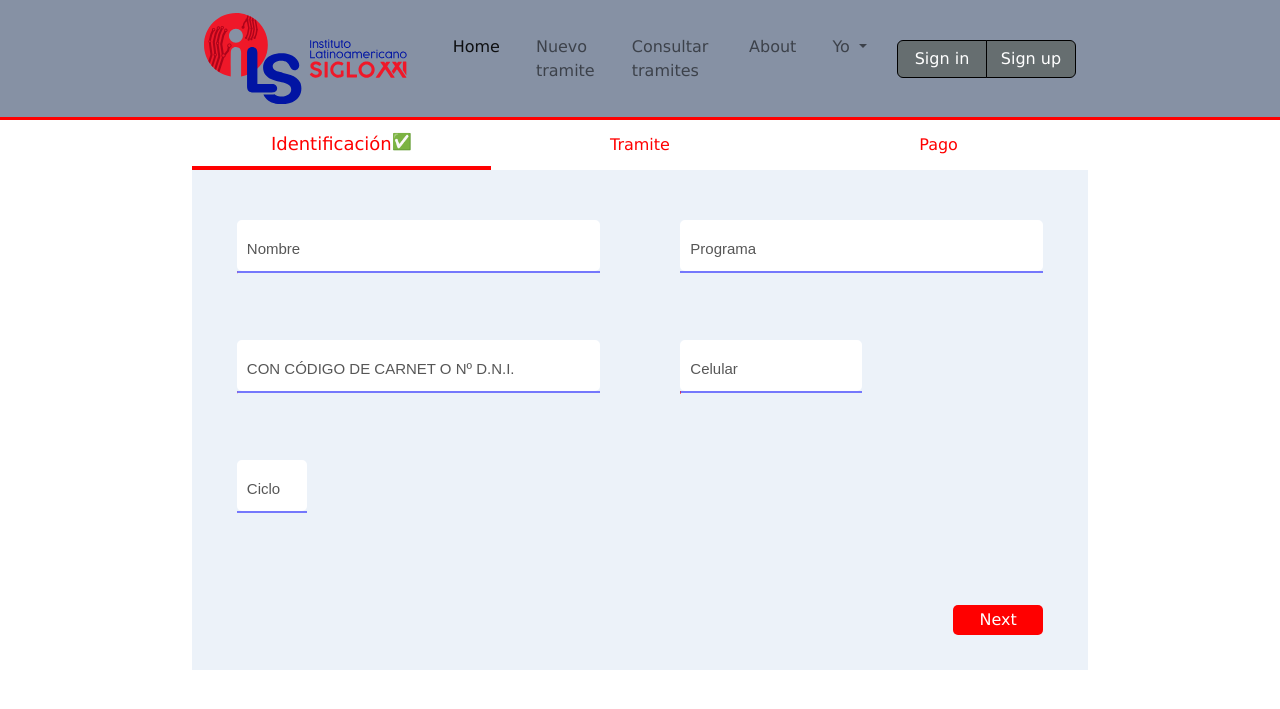
After one commit to Edgar-ae/FUT_CTR-B_v2, a Django app: page /form_new_fut/identification in a window 1280 px wide. The commit adds this page. Shown: the top 709 px of the page. Run offline with Django 4.2, Linux system fonts and the light colour scheme; some libraries are stand-ins or nearby versions.

Commit message:
identification finished

```diff
--- /dev/null
+++ b/myapp/static/styles/create_fut/base2.css
@@ -0,0 +1,44 @@
+.content-f{
+    /* background: salmon; */
+    width: 70%;
+    height: 500px;
+    margin: 0px auto;
+}
+
+.navbar-f{
+    width: 100%;
+    height: 50px;
+    /* background: salmon; */
+    display: flex;
+}
+
+.navbar-f-item{
+    width: 33.33%;
+    height: 100%;
+    background: red;
+}
+
+.item-f{
+    width: 100%;
+    height: 100%;
+    background: white;
+    display: flex;
+}
+.item-ftoo{
+    /* background: pink; */
+    margin: auto;
+    display: flex;
+}
+.item-ftoo p{
+    color: red;
+    margin: auto;
+
+}
+.activate-f{
+    height: 92%;
+}
+
+.activate-f p{
+    margin: auto;
+    font-size: 18px;
+}
--- /dev/null
+++ b/myapp/static/styles/create_fut/identification.css
@@ -0,0 +1,53 @@
+.bodyf{
+    width: 100%;
+    background: #ECF2F9;
+    padding: 10px 0px;
+}
+.content_form{
+    width: 90%;
+    height: 100%;
+    /* background: green; */
+    margin: auto;
+    display: block;
+}
+
+.form_block{
+    width: 100%;
+    height: 80px;
+    /* background: pink; */
+    margin: 40px 0px 0px 0px;
+    display: block;
+}
+
+.from_item{
+    width: 45%;
+    height: 100%;
+    /* background: skyblue; */
+    float: left;
+    display: grid;
+}
+
+.from_item label{
+    margin: auto 10px;
+}
+.from_item input{
+    border: none;
+    border-radius: 5px;
+}
+.from_item textarea{
+    border: none;
+    border-radius: 10px;
+}
+
+.from_item button{
+    border: none;
+    border-radius: 5px;
+    color:white;
+    background: red;
+    width: 90px;
+    height: 30px;
+    margin: auto 0px auto auto;
+}
+
+
+/* ------------------------------------------------- */
--- /dev/null
+++ b/myapp/static/styles/create_fut/indem.css
@@ -0,0 +1,89 @@
+* {
+  box-sizing: border-box;
+}
+
+.group {
+  width: 100%;
+  height: 100%;
+  overflow: hidden;
+  position: relative;
+}
+
+label {
+  position: absolute;
+  top: 20px;
+  color: rgba(0, 0, 0, 0.664);
+  font: 400 20px Roboto;
+  font-size: 15px;
+  cursor: text;
+  margin: auto;
+  transition: 0.25s ease;
+  font-family: Arial, Helvetica, sans-serif;
+}
+
+input {
+  display: block;
+  width: 100%;
+  padding-top: 20px;
+  padding-left: 20px;
+  border: none;
+  border-radius: 0;
+  color: black;
+  font-size: 20px;
+  font-family: Arial, Helvetica, sans-serif;
+  transition: 0.3s ease;
+  margin: auto;
+}
+input:valid ~ label {
+  top: 0;
+  font: 700 12px Roboto;
+  color: rgba(0, 0, 0, 0.5);
+  font-family: Arial, Helvetica, sans-serif;
+}
+input:focus {
+  outline: none;
+}
+input:focus ~ label {
+  top: 0;
+  font: 700 12px Roboto;
+  color: red;
+  font-family: Arial, Helvetica, sans-serif;
+}
+input:focus ~ .bar:before {
+  transform: translateX(0);
+}
+input:-webkit-autofill {
+  -webkit-box-shadow: 0 0 0px 1000px red inset;
+  -webkit-text-fill-color: white !important;
+}
+
+.bar {
+  background: rgba(0, 0, 255, 0.5);
+  content: "";
+  width: 100%;
+  height: 2px;
+  transition: 0.3s ease;
+  position: relative;
+}
+.bar:before {
+  content: "";
+  position: absolute;
+  width: 100%;
+  height: 150%;
+  background: red;
+  transform: translateX(-100%);
+}
+
+.number {
+  width: 70px;
+}
+
+.nomber_long {
+  width: 50%;
+}
+
+::selection {
+  background: rgba(255, 0, 0, 0.3);
+}
+
+/*# sourceMappingURL=indem.css.map */
--- /dev/null
+++ b/myapp/static/styles/create_fut/indem.scss
@@ -0,0 +1,110 @@
+
+$main-color: #F44336;
+$secondary-color: blue;
+$main-color: red;
+$secondary-color: red;
+$width: 300px; // Change Me
+
+* {
+  box-sizing: border-box;
+}
+
+.group {
+  width: 100%;
+  height: 100%;
+  overflow: hidden;
+  position: relative;
+//   background: forestgreen;
+
+}
+
+label {
+  position: absolute;
+  top: $width/15;
+  color:rgba(0, 0, 0, 0.664);
+  font: 400 $width/15 Roboto;
+  font-size: 15px;
+  cursor: text;
+  margin: auto;
+  transition: .25s ease;
+  font-family: Arial, Helvetica, sans-serif;
+}
+
+input {
+  display: block;
+  width: 100%;
+  padding-top: $width/15;
+  padding-left: 20px;
+  border: none;
+  border-radius: 0; // For iOS
+  // border-bottom: solid $width/150 rgba(white, .5);
+  color: black;
+//   background: $main-color;
+  font-size: $width/15;
+  font-family: Arial, Helvetica, sans-serif;
+  transition: .3s ease;
+  margin: auto;
+  &:valid {
+    // border-bottom-color: rgba(white, .5);
+    ~label {
+      top: 0;
+      font: 700 $width/25 Roboto;
+      color: rgba(black, .5);
+      font-family: Arial, Helvetica, sans-serif;
+    }
+  }
+  &:focus {
+    outline: none;
+    // border-bottom-color: $secondary-color;
+    ~label {
+      top: 0;
+      font: 700 $width/25 Roboto;
+      color: $secondary-color;
+      font-family: Arial, Helvetica, sans-serif;
+    }
+
+
+    ~ .bar:before {
+    transform: translateX(0);
+    }
+  }
+
+  // Stop Chrome's hideous pale yellow background on auto-fill
+
+  &:-webkit-autofill {
+    -webkit-box-shadow: 0 0 0px 1000px $main-color inset;
+    -webkit-text-fill-color: white !important;
+    // border-bottom-color: rgba(white, .5);
+  }
+}
+
+.bar {
+  // background: $secondary-color;
+  background: rgba(blue, .5);
+  content: '';
+  width: 100%;
+  // height: $width/100;
+  height: $width/150;
+  // transform: translateX(-100%);
+  transition: .3s ease;
+  // margin-top: -2px;
+  //
+  position: relative;
+  &:before {
+    content: '';
+    position: absolute;
+    width: 100%;
+    height: 150%;
+    background: $secondary-color;
+    transform: translateX(-100%);
+
+  }
+}
+.number{
+    width: 70px;
+}
+.nomber_long{
+    width: 50%;
+}
+
+::selection {background: rgba($secondary-color, .3);}
--- /dev/null
+++ b/myapp/templates/create_fut/base_form_new_fut.html
@@ -0,0 +1,43 @@
+{% extends 'layouts/base.html' %}
+
+{% load static %}
+{% block linkstyle %}
+<link rel="stylesheet" href="{% static '/styles/create_fut/base2.css' %}">
+{% block linkstyle2 %}
+{% endblock %}
+{% endblock %}
+
+{% block content %}
+
+<div class="content-f">
+    <div class="navbar-f">
+        <div class="navbar-f-item">
+            <div class="item-f activate-f">
+                <div class="item-ftoo">
+                    <p>Identificación</p>
+                    <span>✅</span>
+                </div>
+            </div>
+        </div>
+        <div class="navbar-f-item">
+            <div class="item-f">
+                <div class="item-ftoo">
+                    <p>Tramite</p>
+                    <span></span>
+                </div>
+            </div>
+        </div>
+        <div class="navbar-f-item">
+            <div class="item-f">
+                <div class="item-ftoo">
+                    <p>Pago</p>
+                    <span></span>
+                </div>
+            </div>
+        </div>
+    </div>
+        {% block contentf %}
+        {% endblock %}
+</div>
+
+{% endblock %}
--- /dev/null
+++ b/myapp/templates/create_fut/identification.html
@@ -0,0 +1,63 @@
+{% extends 'create_fut/base_form_new_fut.html' %}
+
+{% load static %}
+{% block linkstyle2 %}
+<link rel="stylesheet" href="{% static '/styles/create_fut/identification.css' %}">
+<link rel="stylesheet" href="{% static '/styles/create_fut/indem.css' %}">
+{% endblock %}
+
+{% block contentf %}
+<div class="bodyf">
+    <form action=""></form>
+    <div class="content_form">
+        <div class="form_block">
+            <div class="from_item">
+                <div class="group">
+                    <input type="text" id="name" required>
+                    <label for="name">Nombre</label>
+                    <div class="bar"></div>
+                </div>
+            </div>
+            <div class="from_item" style="float:right">
+                <div class="group">
+                    <input type="text" id="name" required>
+                    <label for="name">Programa</label>
+                    <div class="bar"></div>
+                </div>
+                <!-- <textarea name="" id="" cols="30" rows="10"></textarea> -->
+            </div>
+        </div>
+        <div class="form_block">
+            <div class="from_item">
+                <div class="group">
+                    <input type="text" id="name" required>
+                    <label id="label_def" for="name">CON CÓDIGO DE CARNET O Nº D.N.I.</label>
+                    <div class="bar"></div>
+                </div>
+            </div>
+            <div class="from_item" style="float:right">
+                <div class="group nomber_long">
+                    <input type="text" id="name" required>
+                    <label for="name">Celular</label>
+                    <div class="bar"></div>
+                </div>
+            </div>
+        </div>
+        <div class="form_block">
+            <div class="from_item">
+                <div class="group number">
+                    <input type="text" id="name" required>
+                    <label for="name">Ciclo</label>
+                    <div class="bar"></div>
+                </div>
+            </div>
+        </div>
+        <div class="form_block">
+            <div class="from_item" style="float:right">
+                <button>Next</button>
+            </div>
+        </div>
+    </div>
+    </form>
+</div>
+{% endblock %}
--- a/myapp/templates/index.html
+++ b/myapp/templates/index.html
@@ -12,7 +12,7 @@
         <p class="fw-medium">Realize aqui tramites para titulos o sertificados.</p>
 
         <div class="mybuttons">
-            <a href="form_new_fut">Realizar un Tramite</a>
+            <a href="form_new_fut/identification">Realizar un Tramite</a>
             <a href="my_fut">Consultar Tramites</a>
         </div>
     </div>
--- a/myapp/templates/layouts/base.html
+++ b/myapp/templates/layouts/base.html
@@ -7,7 +7,6 @@
     <meta http-equiv="X-UA-Compatible" content="IE=edge">
     <meta name="viewport" content="width=device-width, initial-scale=1.0">
     <link rel="stylesheet" href="{% static '/node_modules/bootstrap/dist/css/bootstrap.css' %}">
-    <link rel="stylesheet" href="{% static '/styles/main.css' %}">
     <link rel="stylesheet" href="{% static '/styles/main3.css' %}">
 
     {% block linkstyle %}
--- a/myapp/urls.py
+++ b/myapp/urls.py
@@ -3,6 +3,7 @@ from . import views # corto y pego de ./mysite/urls.py
 
 urlpatterns = [
     path('', views.index), # corto y pego de ./mysite/urls.py
-    path('form_new_fut/', views.form_new_fut), #corto y pego de ./mysite/urls.py
-    path('my_fut', views.my_fut)
+    path('form_new_fut/identification', views.form_new_fut), #corto y pego de ./mysite/urls.py
+    path('my_fut', views.my_fut),
+    path('form_new_fut/process', views.create_fut_details)
 ]
--- a/myapp/views.py
+++ b/myapp/views.py
@@ -6,8 +6,13 @@ from django.http import HttpResponse # agregamos el HttpResponse
 def index(request):
     return render(request,'index.html')
 
-def form_new_fut(request):
-    return render(request, 'create_fut/form_new_fut.html')
-
 def my_fut(request):
     return render(request, 'view_fut/fut.html')
+
+# Create FUT
+
+def form_new_fut(request):
+    return render(request, 'create_fut/identification.html')
+
+def create_fut_details(request):
+    return render(request, 'create_fut/process.html')
```
Also changed, not shown: myapp/static/styles/main2.css (deleted, +0 -33 lines), myapp/templates/create_fut/form_new_fut.html (deleted, +0 -9 lines), myapp/templates/create_fut/process.html (added, +63 -0 lines), 1 other file.
